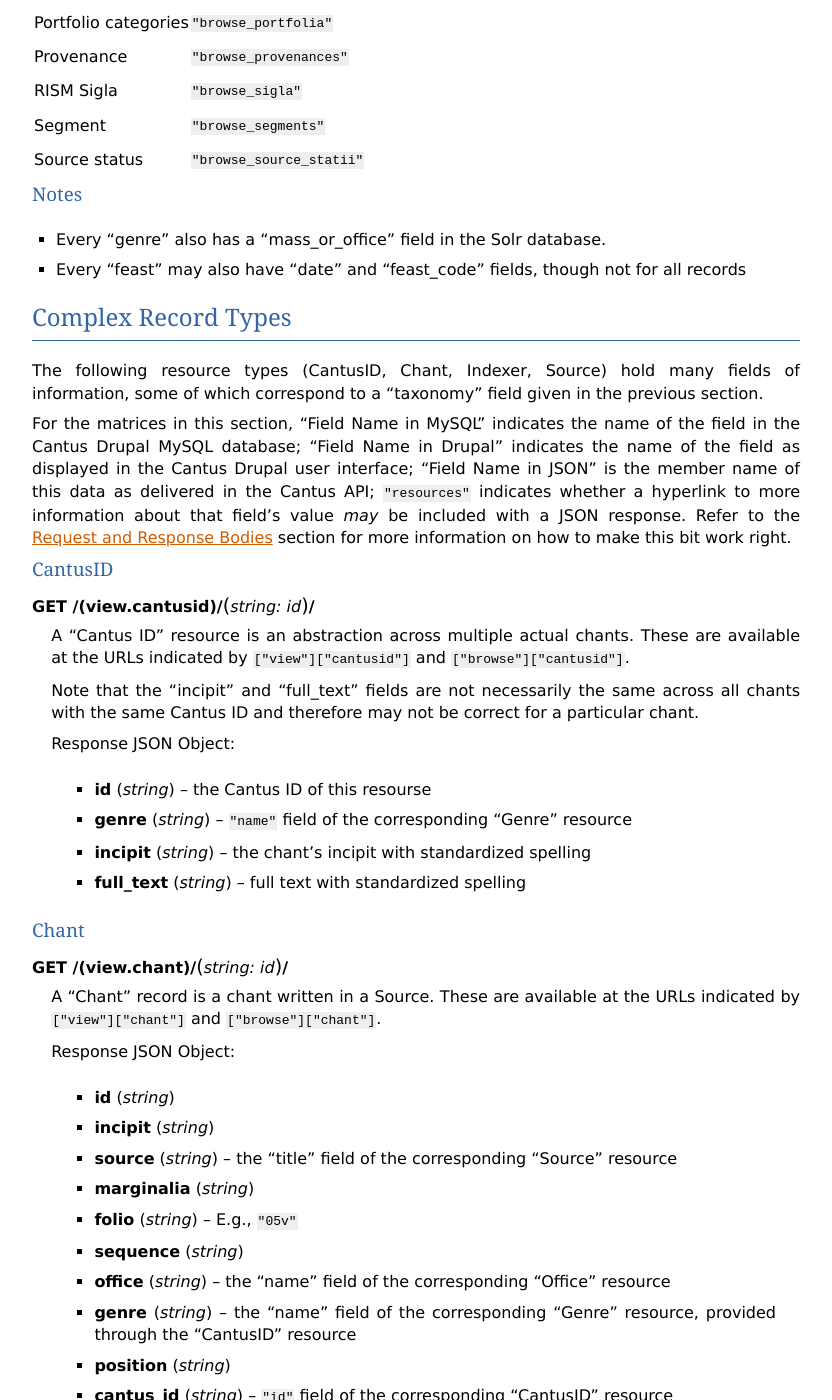
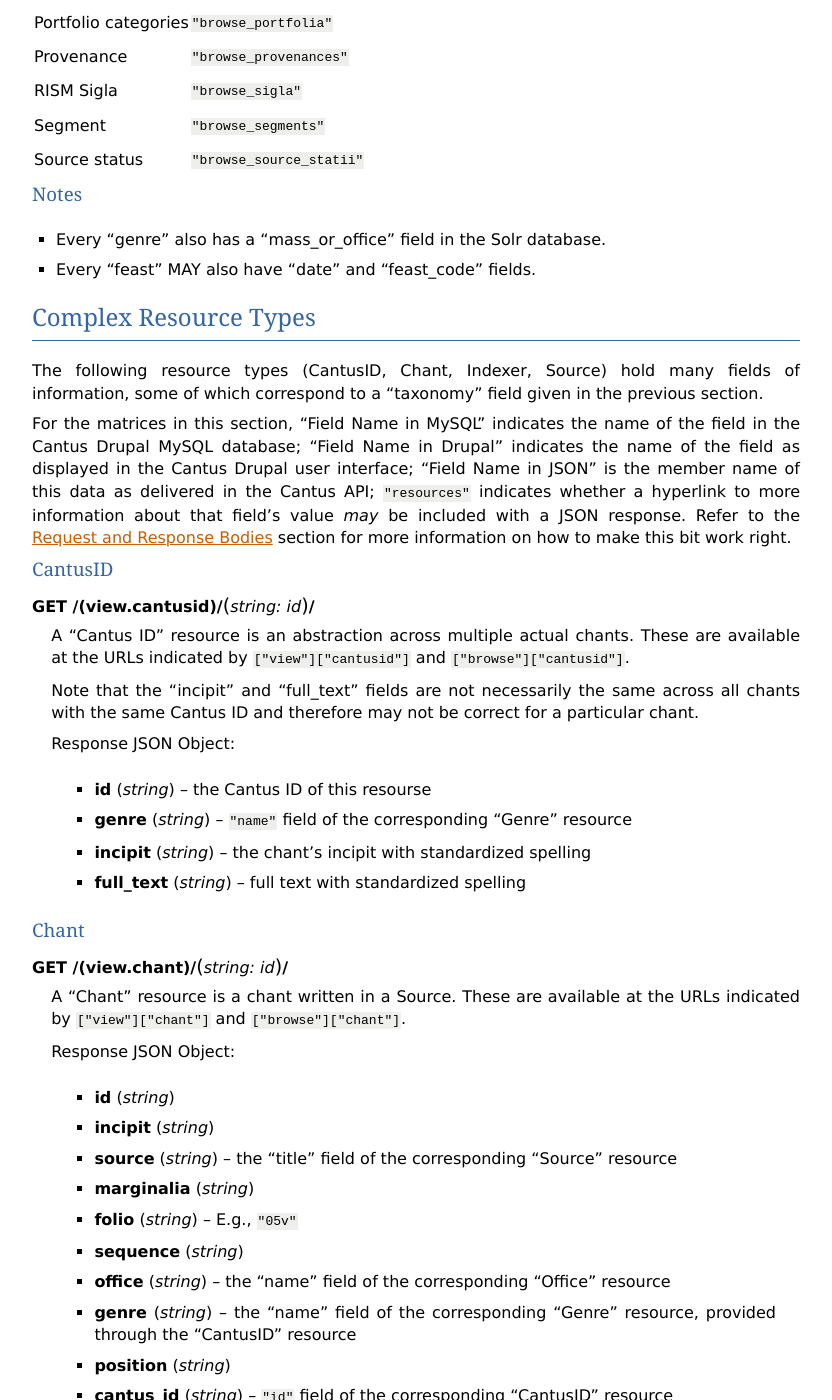
Before and after one commit to CANTUS-Project/api, a Sphinx documentation site: the page built from source/resource_types.rst, in a window 1280 px wide and 1400 px high, scrolled down 2507 px. Shown: the whole window, without its empty margins (48-880 px from the left). Built offline with Sphinx 7.4.7, drawn with Linux system fonts in a browser that asks for light colours; some of the changed text lies outside the part shown.

Commit message:
Change all mentions of 'record' to 'resource'
It was a left-over remnant from an archaic time.

```diff
--- a/source/resource_types.rst
+++ b/source/resource_types.rst
@@ -109,10 +109,10 @@
   a Cantus server application. That is, the Cantus API does not guarantee uniqueness of "id" values
   across deployments.
 
-Simple Record Types
--------------------
+Simple Resource Types
+---------------------
 
-Unlike the types listed in the following section (:ref:`complex record types`) the resources in
+Unlike the types listed in the following section (:ref:`complex resource types`) the resources in
 this category will not have fields that cross-reference another resource. Simple resources also tend
 to have fewer fields, and are not expected to change often during the lifetime of the
 database---perhaps never.
@@ -155,12 +155,12 @@
 ^^^^^
 
 - Every "genre" also has a "mass_or_office" field in the Solr database.
-- Every "feast" may also have "date" and "feast_code" fields, though not for all records
+- Every "feast" MAY also have "date" and "feast_code" fields.
 
-.. _`complex record types`:
+.. _`complex resource types`:
 
-Complex Record Types
---------------------
+Complex Resource Types
+----------------------
 
 The following resource types (CantusID, Chant, Indexer, Source) hold many fields of information,
 some of which correspond to a "taxonomy" field given in the previous section.
@@ -172,7 +172,7 @@
 about that field's value *may* be included with a JSON response. Refer to the `Request and Response
 Bodies <response bodies>`_ section for more information on how to make this bit work right.
 
-.. _`cantusid record type`:
+.. _`cantusid resource type`:
 
 CantusID
 ^^^^^^^^
@@ -190,14 +190,14 @@
     :>json string incipit: the chant's incipit with standardized spelling
     :>json string full_text: full text with standardized spelling
 
-.. _`chant record type`:
+.. _`chant resource type`:
 
 Chant
 ^^^^^
 
 .. http:get:: /(view.chant)/(string:id)/
 
-    A "Chant" record is a chant written in a Source. These are available at the URLs indicated by
+    A "Chant" resource is a chant written in a Source. These are available at the URLs indicated by
     ``["view"]["chant"]`` and ``["browse"]["chant"]``.
 
     :>json string id:
@@ -231,7 +231,7 @@
     :>json string resources>feast: URL to the corresponding "Feast" resource
     :>json string resources>image_link: URL to an image, or a Web page with an image, of this Chant
     :>json string resources>proofreader: URL to an "Indexer" resource
-    :>json string resources>drupal_path: URL to the Chant record on the Drupal website
+    :>json string resources>drupal_path: URL to the Chant resource on the Drupal website
     :>json string resources>cantus_id: URL to the corresponding "CantusID" resource
 
 ..
@@ -314,14 +314,14 @@
     | field_melody_id             | Melody ID                         | melody_id            |
     +-----------------------------+-----------------------------------+----------------------+
 
-.. _`source record type`:
+.. _`source resource type`:
 
 Source
 ^^^^^^
 
 .. http:get:: /(view.source)/(string:id)/
 
-    A "Source" record is for a collection of folia containing Chants (usually a book). These are
+    A "Source" resource is for a collection of folia containing Chants (usually a book). These are
     be avialable at the URLs indicated by ``["view"]["source"]`` and ``["browse"]["source"]``.
 
     :>json string id: The "id" of this resource.
@@ -413,7 +413,7 @@
     |                            |                                |                      |                  | corresponding source in the Drupal website                |
     +----------------------------+--------------------------------+----------------------+------------------+-----------------------------------------------------------+
 
-.. _`indexer record type`:
+.. _`indexer resource type`:
 
 Indexer
 ^^^^^^^
```
